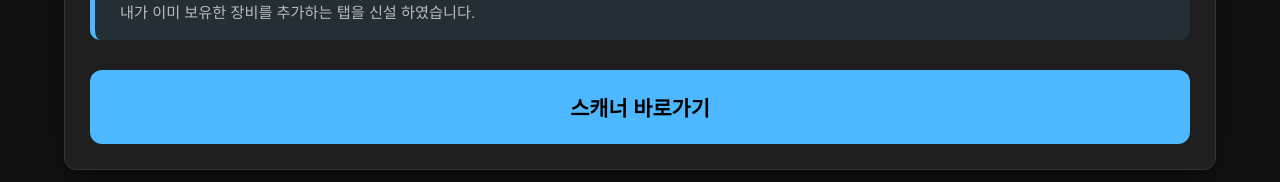
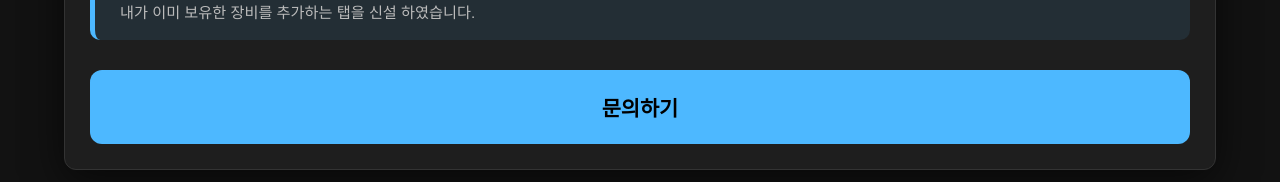
Before and after one commit to RYON-GI/-, a plain HTML site: page index.html in a window 1280 px wide. Shown: the part 1041-1223 px from the top of the page. Drawn offline with Linux system fonts and the light colour scheme.

Commit message:
Update index.html

```diff
--- a/index.html
+++ b/index.html
@@ -201,8 +201,9 @@
                      내가 이미 보유한 장비를 추가하는 탭을 신설 하였습니다.
              </p>
         </div>
-        <button onclick="switchTab('search')" style="width: 100%; padding: 22px; font-size: 1.3em; background: var(--primary); color: #000; border: none; border-radius: 12px; font-weight: bold;">
-            스캐너 바로가기
+        <button onclick="window.open('https://open.kakao.com/o/sgkYrigi', '_blank')"
+          style="width: 100%; padding: 22px; font-size: 1.3em; background: var(--primary); color: #000; border: none; border-radius: 12px; font-weight: bold;">
+           문의하기
         </button>
     </div>
 
```
